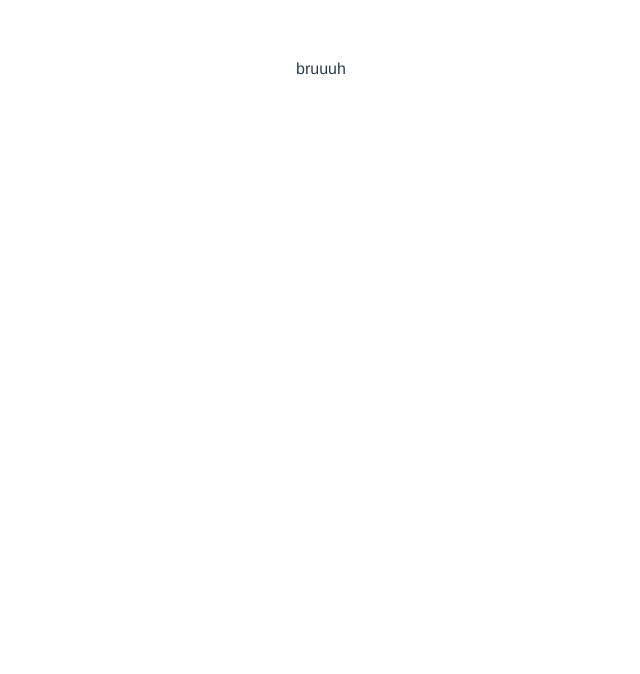
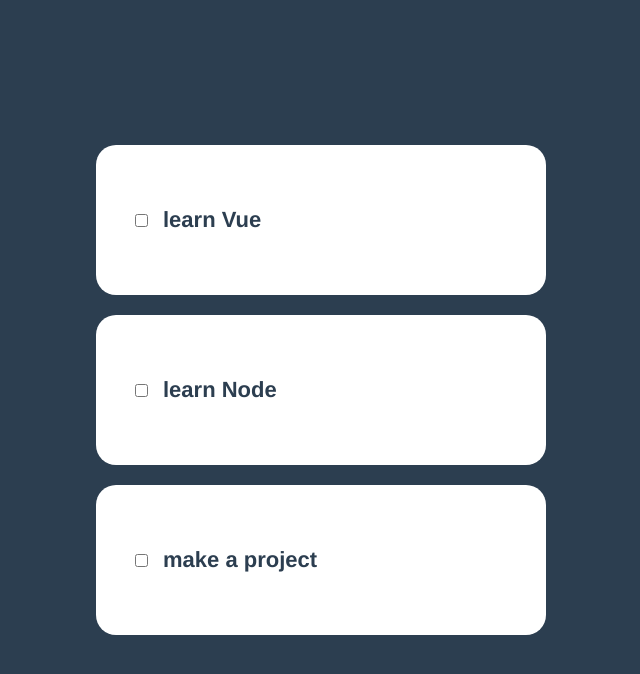
Before and after one commit to ivakhiv99/cool-to-do_front, a Vue app: page / in a window 1280 px wide. Shown: the top 674 px of the page, without its empty margins (319-959 px from the left). Built offline with nearby package versions, Linux system fonts and the light colour scheme.

Commit message:
feat: basic display of tickets; config: struggle with prettier and eslint

```diff
--- a/src/App.vue
+++ b/src/App.vue
@@ -1,13 +1,16 @@
 <template>
-  <div>bruuuh</div>
+  <TicketList />
 </template>
 
 <script lang="ts">
 import { defineComponent } from "vue";
+import TicketList from "./components/TicketList.vue";
 
 export default defineComponent({
   name: "App",
-  components: {},
+  components: {
+    TicketList,
+  },
 });
 </script>
 
@@ -18,6 +21,11 @@ export default defineComponent({
   -moz-osx-font-smoothing: grayscale;
   text-align: center;
   color: #2c3e50;
-  margin-top: 60px;
+}
+body {
+  margin: 0;
+}
+* {
+  box-sizing: border-box;
 }
 </style>
--- /dev/null
+++ b/src/components/Ticket.vue
@@ -0,0 +1,36 @@
+<template>
+    <div class="ticket_item_wrapper">
+        <input type="checkbox" :checked="ticketData.isDone" />
+        <p>{{ ticketData.text }}</p>
+    </div>
+</template>
+
+<script lang="ts">
+export default {
+    props: ['ticketData'],
+}
+</script>
+
+<style lang="scss">
+.ticket_item_wrapper {
+    width: 450px;
+    height: 150px;
+    padding: 15px 20px 15px 35px;
+    background-color: #fff;
+    border-radius: 20px;
+    margin-bottom: 20px;
+
+    display: flex;
+    justify-content: flex-start;
+    align-items: center;
+
+    p {
+        font-size: 22px;
+        font-weight: 700;
+    }
+
+    input[type='checkbox'] {
+        margin-right: 15px;
+    }
+}
+</style>
--- /dev/null
+++ b/src/components/TicketList.vue
@@ -0,0 +1,47 @@
+<template>
+  <div class="ticket_list_wrapper">
+    <Ticket v-for="ticket in tickets" :key="ticket.text" :ticketData="ticket" />
+  </div>
+</template>
+
+<script lang="ts">
+import Ticket from "./Ticket.vue";
+
+export default {
+  data() {
+    return {
+      tickets: [
+        {
+          text: "learn Vue",
+          isDone: false,
+        },
+        {
+          text: "learn Node",
+          isDone: false,
+        },
+        {
+          text: "make a project",
+          isDone: false,
+        },
+      ],
+    };
+  },
+  components: {
+    Ticket,
+  },
+};
+</script>
+
+<style lang="scss">
+.ticket_list_wrapper {
+  width: 100%;
+  height: 100vh;
+  padding: 50px 20px;
+  background-color: #2c3e50;
+
+  display: flex;
+  flex-direction: column;
+  justify-content: center;
+  align-items: center;
+}
+</style>
```
Also changed, not shown: .eslintrc.js, .prettierrc.json (added).
